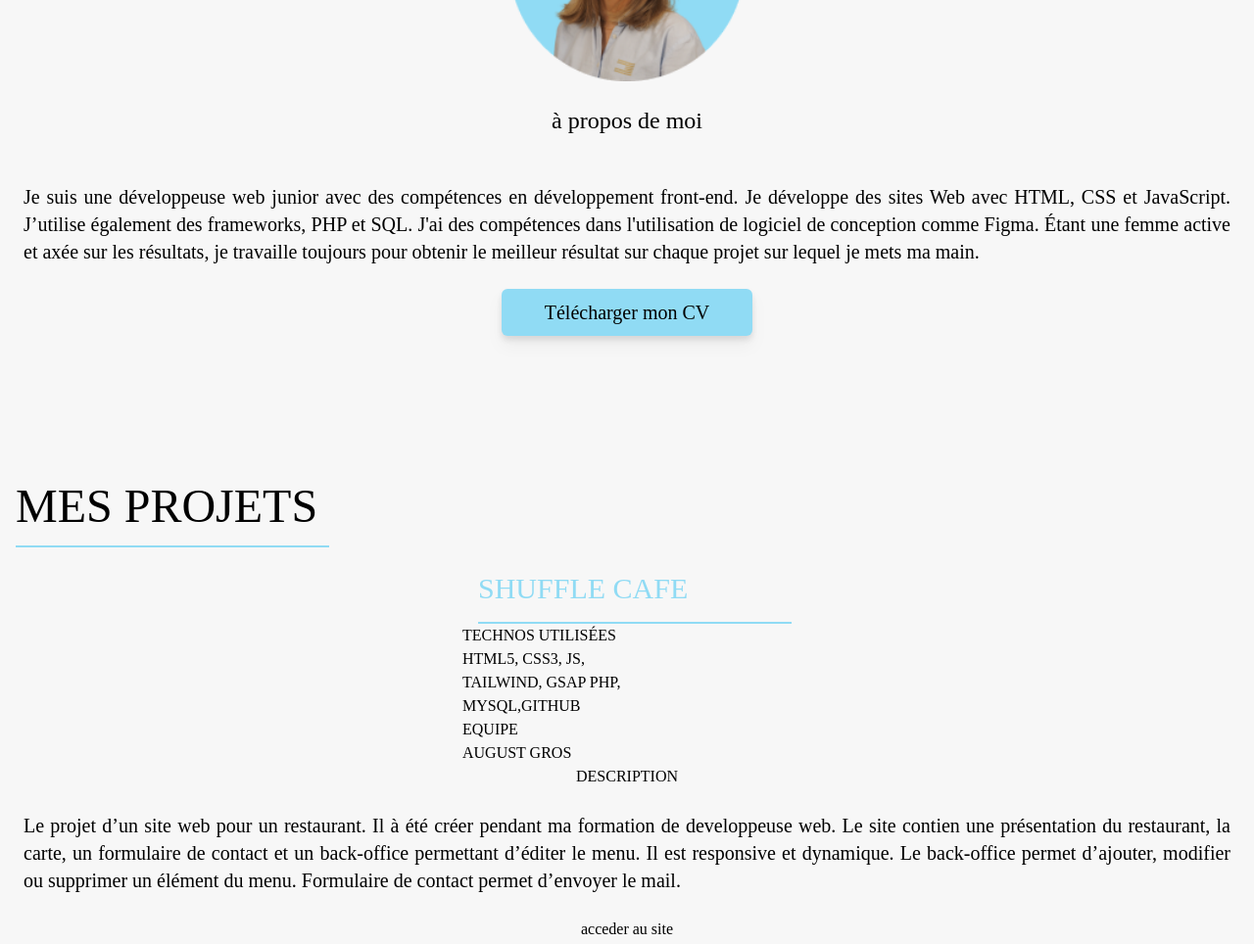
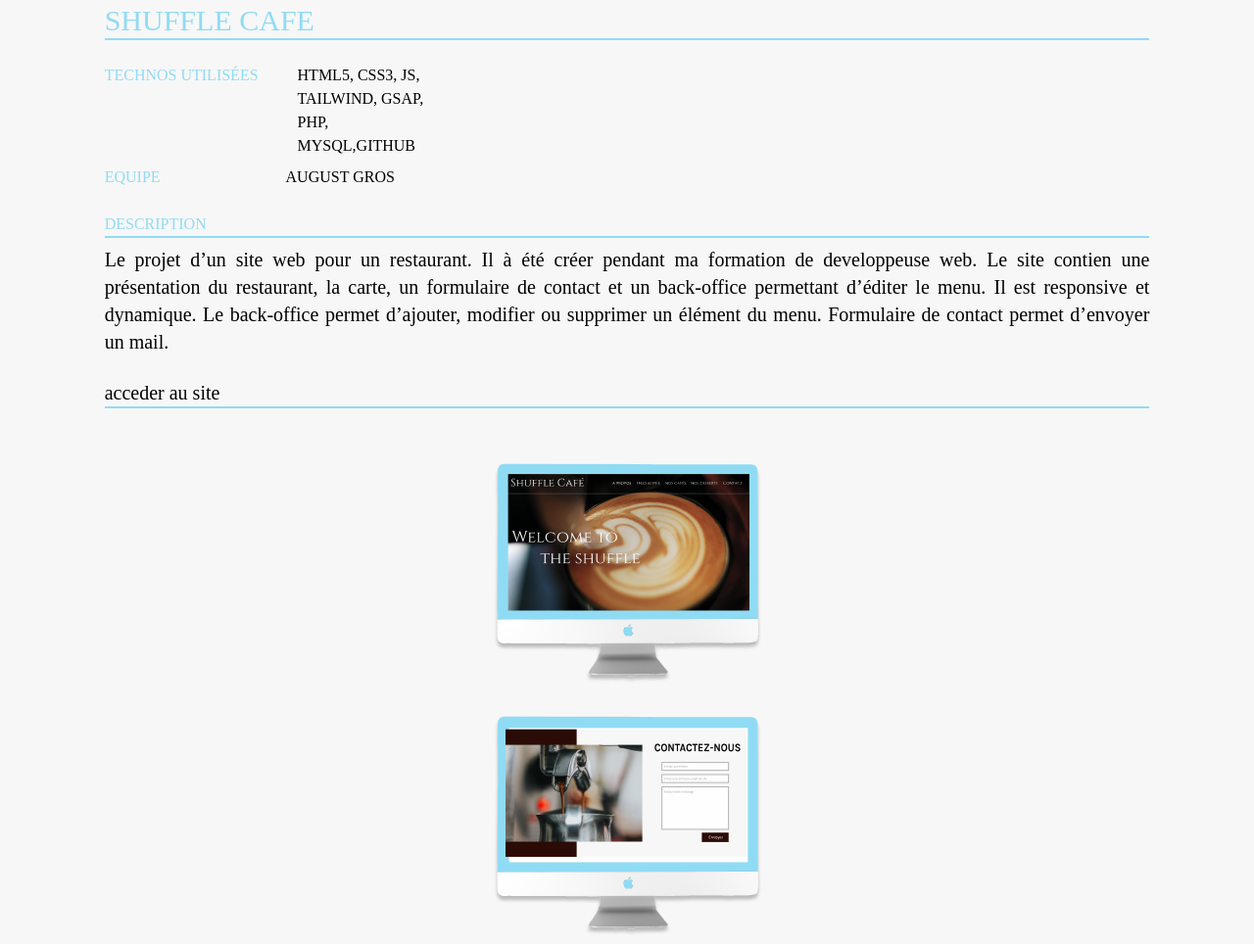
Before and after one commit to ElenaGir/Portfolio, a website: page index.html in a window 1280 px wide. Shown: the part 1499-2463 px from the top of the page at 98% size. Drawn offline with nearby package versions, Linux system fonts and the light colour scheme.

Commit message:
add mes projets

```diff
--- a/index.html
+++ b/index.html
@@ -90,71 +90,75 @@
         </nav>
     </header>
 
-    <aside class="bonbons -z-50  w-full absolute bottom-0 h-full">
+    <aside class="bonbons -z-50  w-full absolute  h-full">
         <div  id="box1" class="drop-shadow-2xl absolute top-5 left-12"><img class="h-20 md:h-28 lg:h-40" src="assets/bonbon135.png" alt="bonbon 135" ></div>
         <div  id="box2" class="drop-shadow-2xl absolute bottom-36 right-2"><img class="h-36 md:h-52 lg:h-80" src="assets/bonbon136.png" alt="bonbon 136"></div>
         <div  id="box3" class="drop-shadow-2xl absolute bottom-0 -left-3"><img class="h-60 md:h-64 lg:h-80" src="assets/bonbon137.png" alt="bonbon 137"></div>
         <div  id="box4" class="drop-shadow-2xl absolute top-40 right-32 lg:left-96"><img class="h-24 md:h-48 lg:h-60" src="assets/bonbon138.png" alt="bonbon 138"></div>
         <div  id="box5" class="drop-shadow-2xl absolute top-14 right-16 lg:right-96"><img class="h-20 md:h-32 lg:h-44" src="assets/bonbon140.png" alt="bonbon 140"></div>
     </aside>
-    <main class="w-full ">
-        <section id="nom" class ="flex justify-center items-center flex-col">
-            <div class="text-5xl md:text-7xl mt-28 lg:text-9xl pl-4">
+    <main class="w-full h-full">
+        <section id="nom" class ="flex justify-center items-center flex-col h-screen">
+            <div class="text-5xl md:text-7xl lg:text-9xl">
                 <p>hello,</p>
                 <p id="break-me">Je suis Elena </p>
                 <p>développeuse web fullstack</p>
             </div>
-            <div class="reseaux flex ">
+            <div class="reseaux flex">
                 <div class="p-4"><img src="assets/github.webp" alt="icon GITHUB"></div>
                 <div class="p-4"><img src="assets/linkedin.webp" alt="icon GITHUB"></div>
                 <div class="p-4"><img src="assets/codepen.webp" alt="icon GITHUB"></div>
             </div>
             <h2 class="text-3xl"><a href="#">à propos</a></h2>
         </section>
-        <section class="propos flex flex-col justify-center mt-96 w-full items-center h-screen">
+        <section class="propos flex flex-col justify-center  w-full items-center h-full">
             <img class="h-60" src="assets/portrait.png" alt="portrait sur un fond rond de couleur bleu ">
             <div class="text-justify text-2xl p-6" id="propos">
                 <p> à propos de moi </p>
             </div>
-            <div class="p-6 text-xl text-justify">
+            <div class="text-xl text-justify w-10/12">
                 <p>
                  Je suis  une développeuse web junior  avec des compétences en développement front-end.
                  Je développe des sites Web avec HTML, CSS et JavaScript. J’utilise également des frameworks, PHP et SQL. J'ai des compétences dans l'utilisation de logiciel de conception comme Figma.
                  Étant une femme active et axée sur les résultats, je travaille toujours pour obtenir le meilleur résultat sur chaque projet sur lequel je mets ma main.
                 </p>
             </div>
-            <button type="submit" class="text-xl w-64  bg-[#90DBF4] hover:bg-[#8EECF5]  h-12 drop-shadow-lg rounded-md">Télécharger mon CV</button>
-            <figure class="absolute -z-10 left-7 bottom-96 drop-shadow-2xl"><img class="h-32" src="assets/bonbon140.png" alt="bonbon 140"></figure>
+            <div class="p-6"> <button type="submit" class="text-xl w-64 bg-[#90DBF4] hover:bg-[#8EECF5]  h-12 drop-shadow-lg rounded-md">Télécharger mon CV</button>   </div>
+
+            <!-- <figure class="absolute -z-10  drop-shadow-2xl"><img class="h-32" src="assets/bonbon140.png" alt="bonbon 140"></figure> -->
         </section>
-        <section class="projet w-full">
-            <p class="ml-4 text-5xl border-b-2 border-[#90DBF4] w-80 pb-4">MES PROJETS</p>
-            <div class="projet1 flex flex-col justify-center items-center w-full">
-                <div class="head">
-                    <p class=" ml-4 text-3xl pb-4 text-[#90DBF4] border-b-2 border-[#90DBF4] w-80 mt-6 flex">SHUFFLE CAFE</p>
-                    <P>TECHNOS UTILISÉES</P>
-                    <P class="w-44">
-                        HTML5, CSS3, JS,
-                        TAILWIND, GSAP
-                        PHP, MYSQL,GITHUB
-                    </p>
-                    <div>
-                        <p>EQUIPE</p>
+        <section class="projet w-full pt-6 flex flex-col justify-center items-center">
+            <p class="text-5xl border-b-2 border-[#90DBF4] w-10/12">MES PROJETS</p>
+            <div class="projet1  w-full">
+                <div class="head flex flex-col justify-center items-center">
+                    <p class=" text-3xl  text-[#90DBF4] border-b-2 border-[#90DBF4] w-10/12 mt-6 flex-none ">SHUFFLE CAFE</p>
+                    <div class="w-10/12 flex  space-x-10 pt-6">
+                        <p class=" text-[#90DBF4]">TECHNOS UTILISÉES</p>
+                        <p class="w-36">
+                            HTML5, CSS3, JS,
+                            TAILWIND, GSAP,
+                            PHP, MYSQL,GITHUB
+                        </p>
+                    </div>
+                    <div class=" techno flex w-10/12 space-x-32 pt-2">
+                        <p class=" text-[#90DBF4] ">EQUIPE</p>
                         <p>AUGUST GROS</p>
                     </div>
                 </div>
-                <div class="descrip flex flex-col justify-center items-center w-full">
-                    <p>DESCRIPTION</p>
-                    <p class="p-6 text-xl text-justify ">Le projet  d’un site web pour un restaurant.
+                <div class="descrip flex flex-col justify-center items-center w-full pt-6">
+                    <p class="flex-none w-10/12  text-[#90DBF4] border-b-2 border-[#90DBF4]">DESCRIPTION</p>
+                    <p class="w-10/12 text-xl text-justify pt-2">Le projet  d’un site web pour un restaurant.
                         Il à été créer pendant ma formation de developpeuse web.
                         Le site  contien une présentation du restaurant,  la carte, un formulaire de contact et un back-office permettant d’éditer le menu.
                         Il est  responsive et dynamique. Le back-office  permet d’ajouter, modifier ou supprimer un élément du menu.
-                        Formulaire de contact permet d’envoyer le mail.</p>
+                        Formulaire de contact permet d’envoyer un mail.</p>
+                        <div class="hover:text-[#90DBF4] cursor-pointer  border-b-2 border-[#90DBF4] text-xl w-10/12 pt-6">acceder au site</div>
                 </div>
-                <div>acceder au site</div>
-                <div class="images">
-                 <img src="assets/resto_page1.png"  alt="page principale de projet restaurant dans l'ecran de mac">
-                 <img src="assets/resto_page2.png"  alt="page de contact de projet restaurant dans l'ecran de mac">
-                 <img src="assets/resto_resp.png"  alt="representation responsive de projet restaurant dans l'ecran d'iphone">
+
+                <div class="images flex flex-col justify-center items-center w-full pt-6">
+                 <img class="pt-6" src="assets/resto_page1.png"  alt="page principale de projet restaurant dans l'ecran de mac">
+                 <img class="pt-6" src="assets/resto_page2.png"  alt="page de contact de projet restaurant dans l'ecran de mac">
+                 <img class="pt-6" src="assets/resto_resp.png"  alt="representation responsive de projet restaurant dans l'ecran d'iphone">
                 </div>
             </div>
 
```
Also changed, not shown: dist/output.css.
